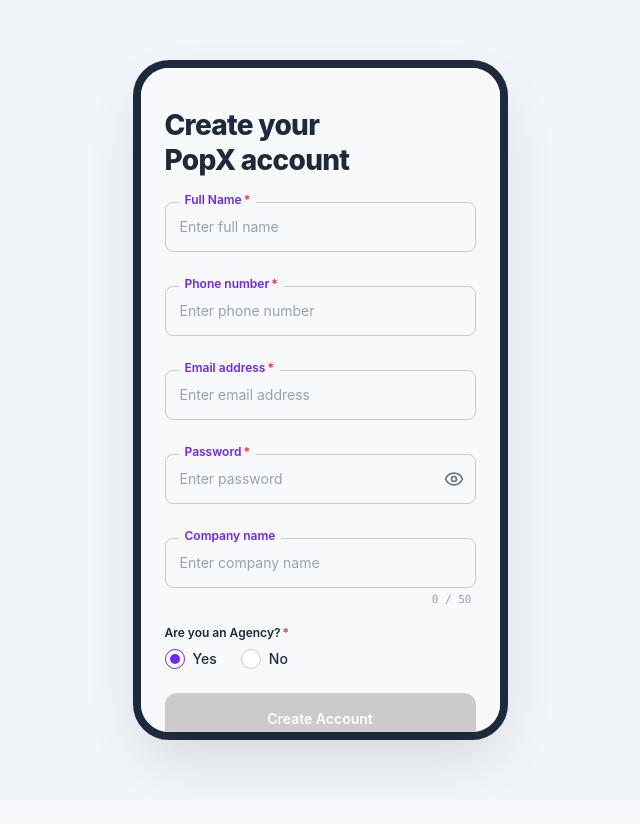
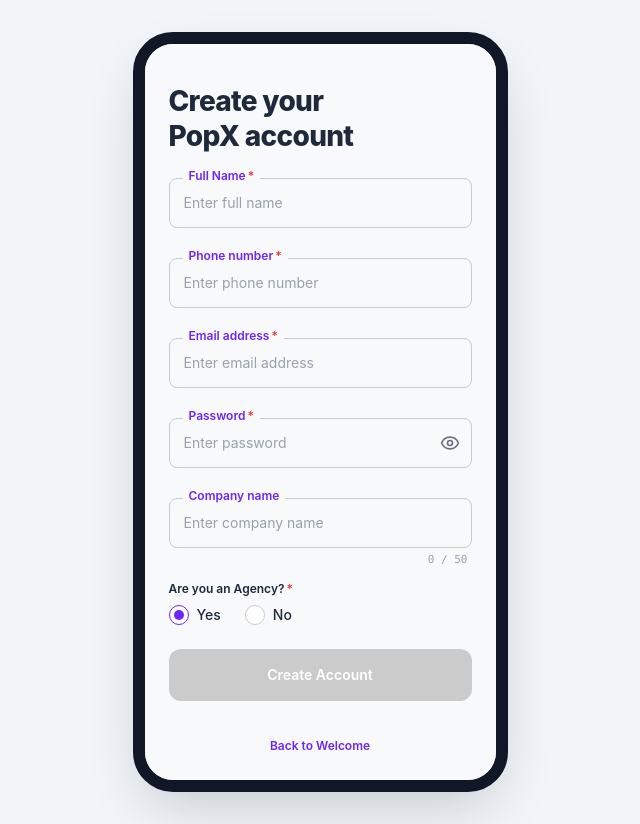
Before and after one commit to ashwithadevasani02/EduCaseIndia, a React (Vite) app: page /register in a window 1280 px wide. Shown: the whole page, without its empty margins (320-960 px from the left). Before the commit the page ends 800 px from the top, so only its background shows below. Built offline with nearby package versions, Linux system fonts and the light colour scheme.

Commit message:
feat: implement registration page with form validation and local storage persistence

```diff
--- a/src/App.jsx
+++ b/src/App.jsx
@@ -8,7 +8,7 @@
   return (
     <Router>
       <div className="min-h-screen w-full flex items-center justify-center bg-[#F1F5F9] sm:p-8 antialiased">
-        <div className="relative w-full max-w-[375px] h-[100svh] sm:h-[680px] bg-[#F8F9FA] sm:rounded-[36px] sm:shadow-[0_24px_60px_-15px_rgba(0,0,0,0.15)] sm:border-[8px] sm:border-[#1E293B] overflow-hidden flex flex-col transition-all duration-300">
+        <div className="relative w-full max-w-[375px] h-[100svh] sm:h-[760px] bg-[#F8F9FA] sm:rounded-[40px] sm:shadow-[0_24px_60px_-15px_rgba(0,0,0,0.2)] sm:border-[12px] sm:border-gray-900 overflow-hidden flex flex-col transition-all duration-300">
 
           <div className="flex-1 flex flex-col overflow-y-auto no-scrollbar relative">
             <Routes>
--- a/src/components/InputField.jsx
+++ b/src/components/InputField.jsx
@@ -22,7 +22,7 @@
   const hasError = touched && error;
 
   return (
-    <div className="w-full mb-4 text-left">
+    <div className="w-full mb-3 text-left">
       <div className="relative rounded-md">
         {/* Input Control */}
         <input
--- a/src/pages/Register.jsx
+++ b/src/pages/Register.jsx
@@ -145,7 +145,7 @@
     errors.password;
 
   return (
-    <div className="flex-1 flex flex-col justify-between p-6 bg-[#F8F9FA] relative overflow-hidden animate-fade-in">
+    <div className="flex-1 flex flex-col justify-between p-6 bg-[#F8F9FA] relative animate-fade-in">
       {/* Success Toast */}
       <Toast
         message="Registration successful! Redirecting..."
```
